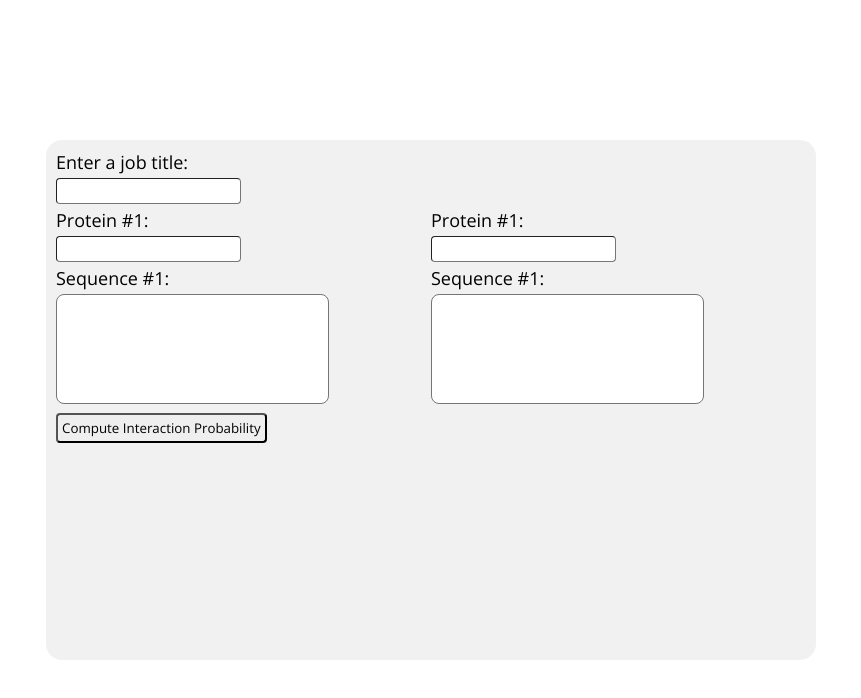
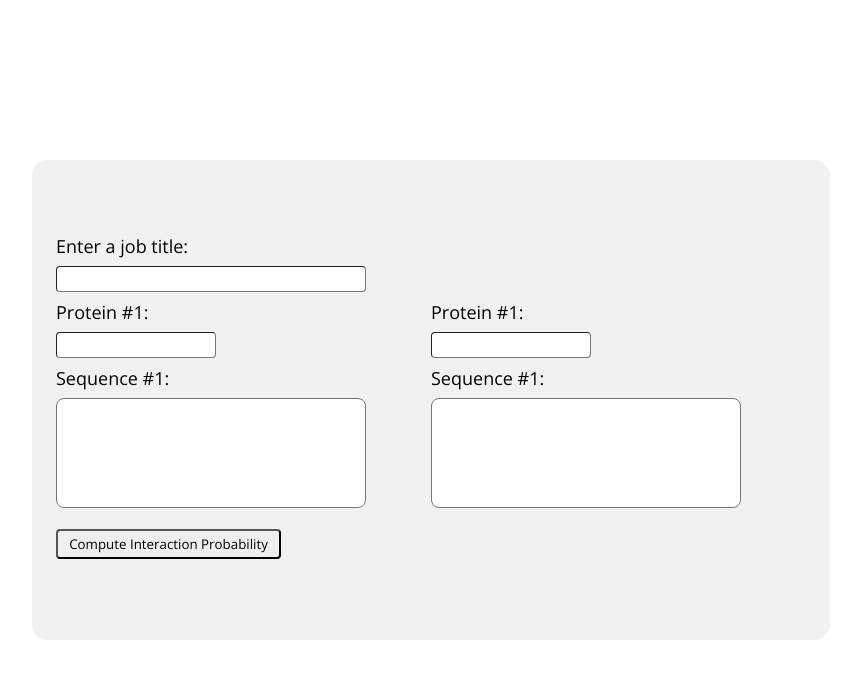
Before and after one commit to samsledje/D-SCRIPT, a React (Create React App) app in the folder web-server/frontend/: page / in a window 1280 px wide. Shown: the top 698 px of the page, without its empty margins (209-1070 px from the left). Built offline with nearby package versions, Linux system fonts and the light colour scheme.

Commit message:
Styled elements of Prediction input container

```diff
--- a/web-server/frontend/src/components/modules/_Predict.scss
+++ b/web-server/frontend/src/components/modules/_Predict.scss
@@ -1,10 +1,13 @@
 .Predict-Container {
-    height: 500px;
+    height: 480px;
     width: 750px;
     background-color: rgba(232, 232, 232, 0.6);
     border-radius: 16px;
     margin: auto;
-    padding: 10px;
+    padding: 0 24px;
+    display: flex;
+    flex-flow: column wrap;
+    justify-content: center;
 
     label {
         font-size: 18px;
@@ -16,7 +19,8 @@
         padding: 4px;
         border-width: 1px;
         outline: none;
-        margin: 4px 0;
+        margin: 8px 0;
+        width: 40%;
     }
 
     form {
@@ -28,6 +32,8 @@
         border-radius: 4px;
         border-width: 2px;
         cursor: pointer;
+        margin: 8px 0;
+        width: 30%;
     }
 
     .Predict-Proteins {
@@ -38,13 +44,13 @@
         .Predict-Protein {
             width: 50%;
             textarea {
-                width: 70%;
+                width: 80%;
                 height: 100px;
                 resize: none;
                 border-radius: 8px;
                 padding: 4px;
                 outline: none;
-                margin: 4px 0;
+                margin: 8px 0;
             }
         }
     }
--- a/web-server/frontend/src/styles.css
+++ b/web-server/frontend/src/styles.css
@@ -7,12 +7,22 @@
 }
 
 .Predict-Container {
-  height: 500px;
+  height: 480px;
   width: 750px;
   background-color: rgba(232, 232, 232, 0.6);
   border-radius: 16px;
   margin: auto;
-  padding: 10px;
+  padding: 0 24px;
+  display: -webkit-box;
+  display: -ms-flexbox;
+  display: flex;
+  -webkit-box-orient: vertical;
+  -webkit-box-direction: normal;
+      -ms-flex-flow: column wrap;
+          flex-flow: column wrap;
+  -webkit-box-pack: center;
+      -ms-flex-pack: center;
+          justify-content: center;
 }
 
 .Predict-Container label {
@@ -25,7 +35,8 @@
   padding: 4px;
   border-width: 1px;
   outline: none;
-  margin: 4px 0;
+  margin: 8px 0;
+  width: 40%;
 }
 
 .Predict-Container form {
@@ -37,6 +48,8 @@
   border-radius: 4px;
   border-width: 2px;
   cursor: pointer;
+  margin: 8px 0;
+  width: 30%;
 }
 
 .Predict-Container .Predict-Proteins {
@@ -57,13 +70,13 @@
 }
 
 .Predict-Container .Predict-Proteins .Predict-Protein textarea {
-  width: 70%;
+  width: 80%;
   height: 100px;
   resize: none;
   border-radius: 8px;
   padding: 4px;
   outline: none;
-  margin: 4px 0;
+  margin: 8px 0;
 }
 
 * {
```
Also changed, not shown: 1 other file (tests, documents, lock files or other folders).
